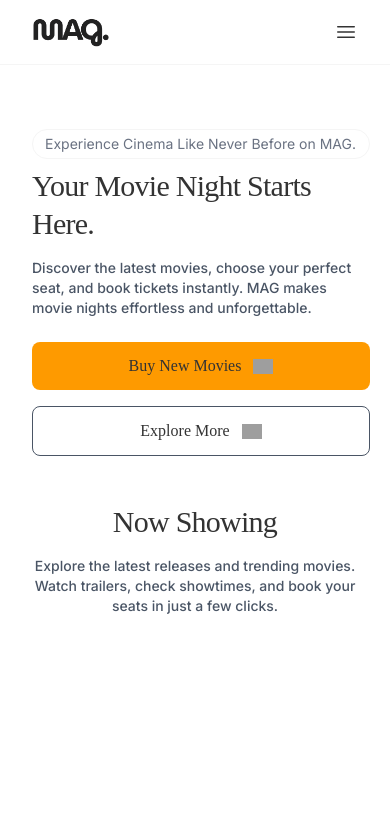
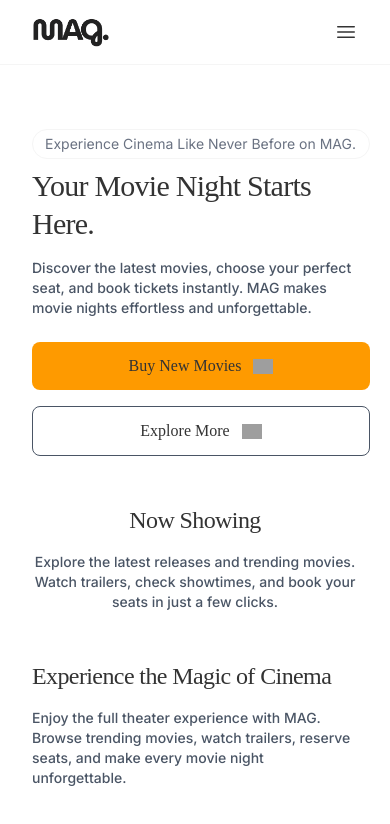
Before and after one commit to ireshdilsh/movie-buying-app, a React (Vite) app: page / in a window 390 px wide. Shown: the top 824 px of the page. Built offline with nearby package versions, Linux system fonts and the light colour scheme; grey boxes are pictures that could not be loaded; a web font is replaced by a local one.

Commit message:
style: update CSS for improved layout and responsiveness

```diff
--- a/src/pages/LandingPage.tsx
+++ b/src/pages/LandingPage.tsx
@@ -151,8 +151,9 @@ export default function LandingPage() {
         </div>
       </section>
 
+      {/* MOVIES SECTION */}
       <section id="movies" className="px-8 sm:px-12 lg:px-20 mt-12 sm:mt-16 lg:mt-24 mx-auto flex flex-col justify-center items-center">
-        <h1 className="text-3xl sm:text-4xl md:text-4xl lg:text-4xl font-medium tracking-tight">
+        <h1 className="text-2xl sm:text-4xl md:text-4xl lg:text-4xl font-medium tracking-tight">
           Now Showing
         </h1>
 
@@ -164,6 +165,14 @@ export default function LandingPage() {
 
       </section>
 
+      {/* SERVICES SECTION */}
+      <section id="services" className="px-8 sm:px-12 lg:px-20 mt-12 sm:mt-16 lg:mt-24 mx-auto">
+        <h1 className="text-2xl sm:text-4xl md:text-4xl lg:text-4xl font-medium tracking-tight">Experience the Magic of Cinema</h1>
+        <p className="mt-4 sm:mt-2 text-gray-600 font-medium max-w-xl sm:max-w-2xl text-sm sm:text-base">
+         Enjoy the full theater experience with MAG. Browse trending movies, watch trailers, reserve seats, and make every movie night unforgettable.
+        </p>
+      </section>
+
     </div>
   );
 }
```
